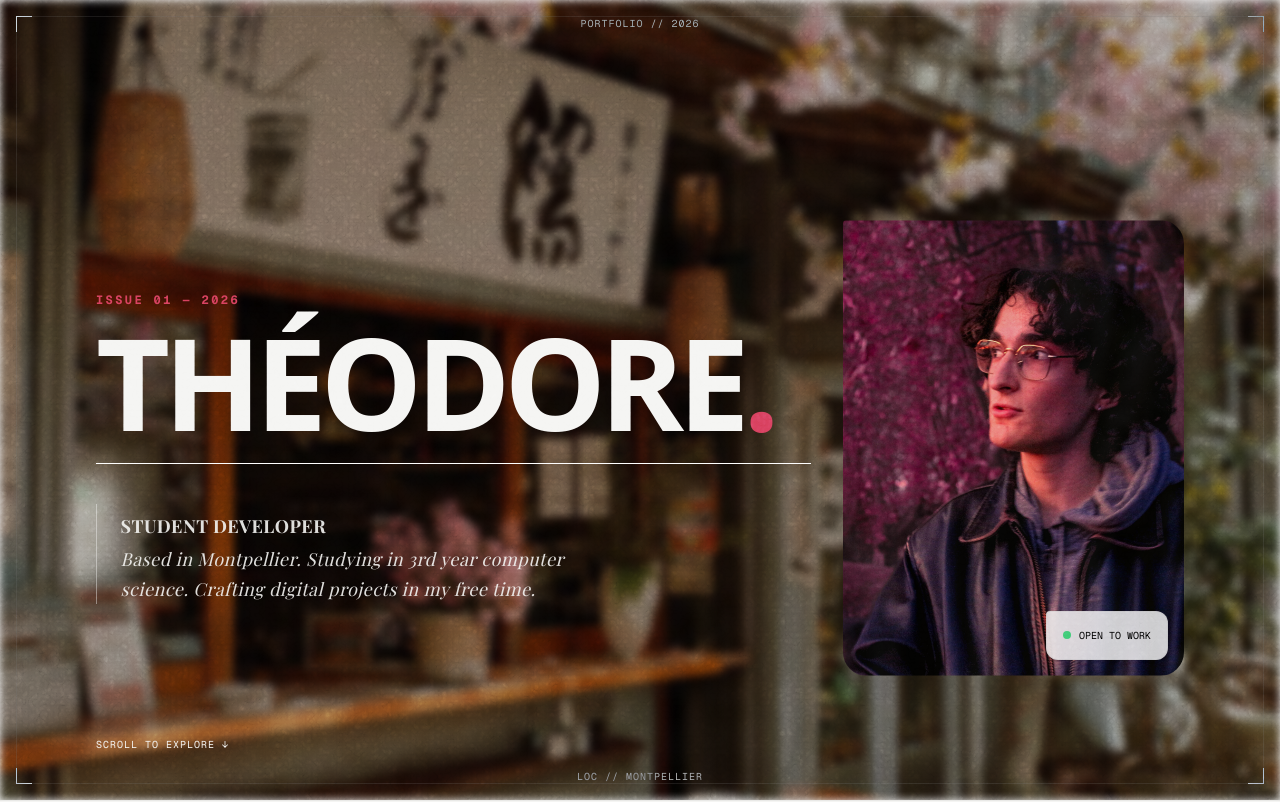
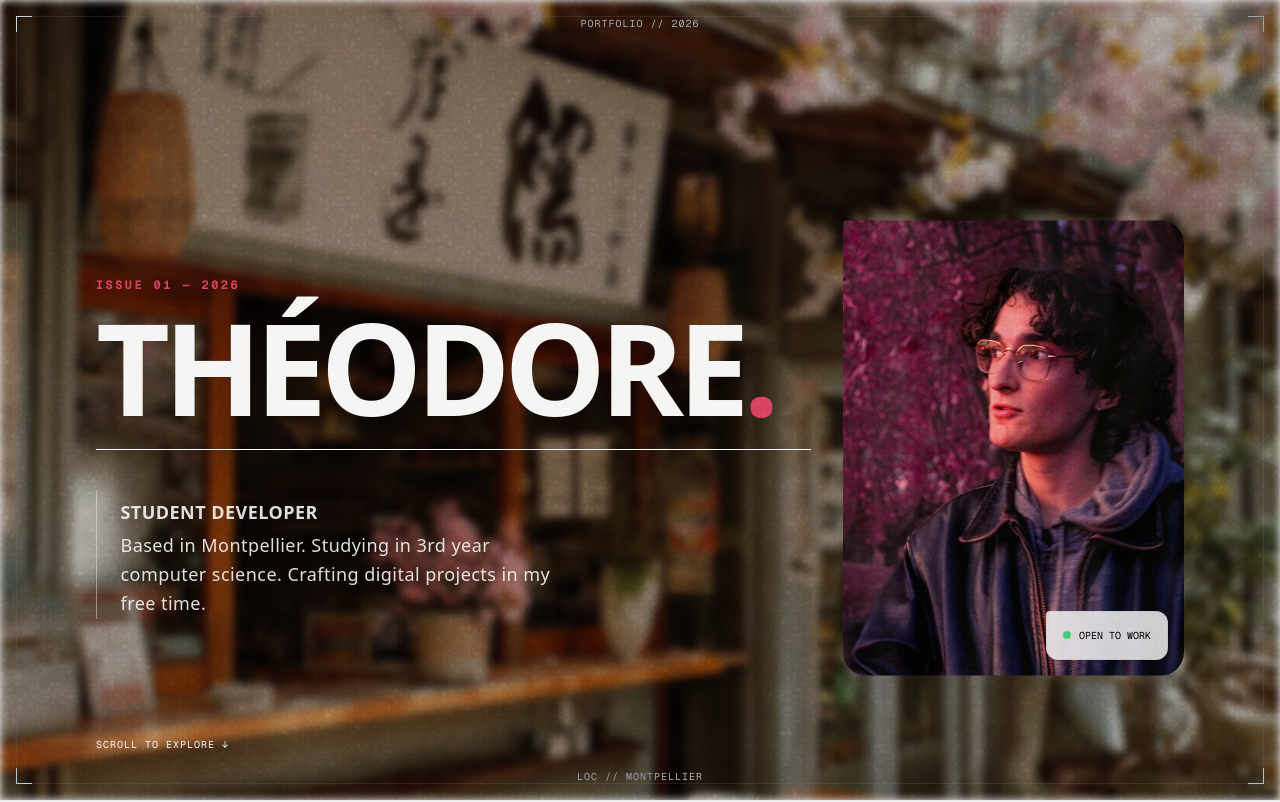
Before and after one commit to theodoredeboisseson/theodoredeboisseson.github.io, a Next.js app: page / in a window 1280 px wide. Shown: the top 802 px of the page. Built offline with nearby package versions, Linux system fonts and the light colour scheme; a web font is replaced by a local one.

Commit message:
feat(hero): Implement AnimatedText component for title animation and refactor Hero.tsx

```diff
--- a/app/components/sections/Hero.tsx
+++ b/app/components/sections/Hero.tsx
@@ -2,13 +2,11 @@
 
 import Image from "next/image";
 import { motion } from "framer-motion";
+import AnimatedText from "../ui/AnimatedText";
 
 import { HeroProps } from "../../Interfaces";
 
 export default function Hero({ issueText, title, subtitle, description, profileImage }: HeroProps) {
-    // Split title into array of letters for individual animation
-    const titleLetters = title.split("");
-
     const ease: [number, number, number, number] = [0.25, 0.1, 0.25, 1.0]; // Premium smooth easing
 
     return (
@@ -32,7 +30,7 @@ export default function Hero({ issueText, title, subtitle, description, profileI
             </motion.div>
 
             {/* Grid Layout */}
-            <div className="grid grid-cols-1 lg:grid-cols-12 gap-8 w-full max-w-7xl mx-auto items-center">
+            <div className="grid grid-cols-1 lg:grid-cols-12 gap-8 container-7xl items-center">
 
                 {/* Left Col: Title & Intro */}
                 <div className="lg:col-span-8 flex flex-col gap-6 relative z-10">
@@ -48,31 +46,10 @@ export default function Hero({ issueText, title, subtitle, description, profileI
                         </motion.span>
 
                         {/* Title - Letter by Letter */}
-                        <h1 className="text-6xl md:text-8xl lg:text-9xl font-black tracking-tighter leading-[0.9] overflow-visible flex flex-wrap">
-                            {titleLetters.map((letter, i) => (
-                                <motion.span
-                                    key={i}
-                                    initial={{ y: 100, opacity: 0, rotate: 5 }}
-                                    animate={{ y: 0, opacity: 1, rotate: 0 }}
-                                    transition={{
-                                        delay: 0.2 + (i * 0.08), // Slower stagger
-                                        duration: 1.0,
-                                        ease
-                                    }}
-                                    className="inline-block origin-bottom-left"
-                                >
-                                    {letter === " " ? "\u00A0" : letter}
-                                </motion.span>
-                            ))}
-                            <motion.span
-                                initial={{ scale: 0, opacity: 0 }}
-                                animate={{ scale: 1, opacity: 1 }}
-                                transition={{ delay: 1.5, duration: 0.5, type: "spring" }}
-                                className="text-primary"
-                            >
-                                .
-                            </motion.span>
-                        </h1>
+                        <AnimatedText
+                            text={title}
+                            className="text-6xl md:text-8xl lg:text-9xl font-black tracking-tighter leading-[0.9]"
+                        />
                     </div>
 
                     {/* Horizontal line - Expands */}
@@ -99,7 +76,7 @@ export default function Hero({ issueText, title, subtitle, description, profileI
                             transition={{ delay: 2.5, duration: 1.0, ease }}
                             className="max-w-md pt-2"
                         >
-                            <p className="font-serif italic text-base md:text-lg leading-relaxed opacity-90 tracking-wide">
+                            <p className="text-serif-italic text-base md:text-lg leading-relaxed opacity-90 tracking-wide">
                                 <span className="block font-bold not-italic mb-1">{subtitle}</span>
                                 {description}
                             </p>
--- /dev/null
+++ b/app/components/ui/AnimatedText.tsx
@@ -0,0 +1,54 @@
+'use client';
+
+import { motion } from "framer-motion";
+
+interface AnimatedTextProps {
+    text: string;
+    className?: string;
+    delayOffset?: number;
+    staggerDelay?: number;
+    duration?: number;
+    showDot?: boolean;
+}
+
+export default function AnimatedText({
+    text,
+    className = "",
+    delayOffset = 0.2,
+    staggerDelay = 0.08,
+    duration = 1.0,
+    showDot = true
+}: AnimatedTextProps) {
+    const letters = text.split("");
+    const ease: [number, number, number, number] = [0.25, 0.1, 0.25, 1.0]; // Premium smooth easing
+
+    return (
+        <h1 className={`${className} overflow-visible flex flex-wrap`}>
+            {letters.map((letter, i) => (
+                <motion.span
+                    key={i}
+                    initial={{ y: 100, opacity: 0, rotate: 5 }}
+                    animate={{ y: 0, opacity: 1, rotate: 0 }}
+                    transition={{
+                        delay: delayOffset + (i * staggerDelay), // Slower stagger
+                        duration: duration,
+                        ease
+                    }}
+                    className="inline-block origin-bottom-left"
+                >
+                    {letter === " " ? "\u00A0" : letter}
+                </motion.span>
+            ))}
+            {showDot && (
+                <motion.span
+                    initial={{ scale: 0, opacity: 0 }}
+                    animate={{ scale: 1, opacity: 1 }}
+                    transition={{ delay: 1.5, duration: 0.5, type: "spring" }}
+                    className="text-primary"
+                >
+                    .
+                </motion.span>
+            )}
+        </h1>
+    );
+}
```
